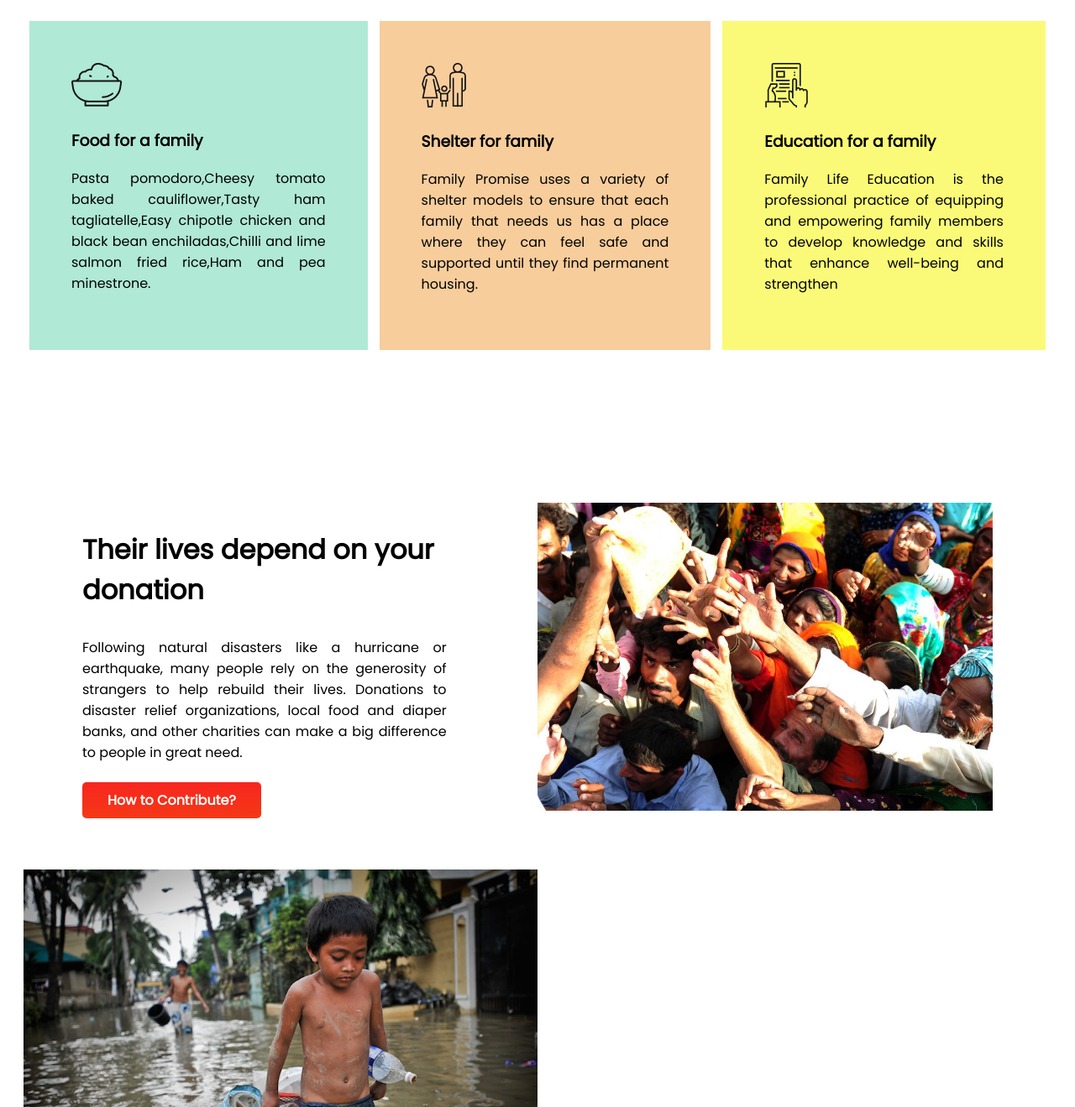
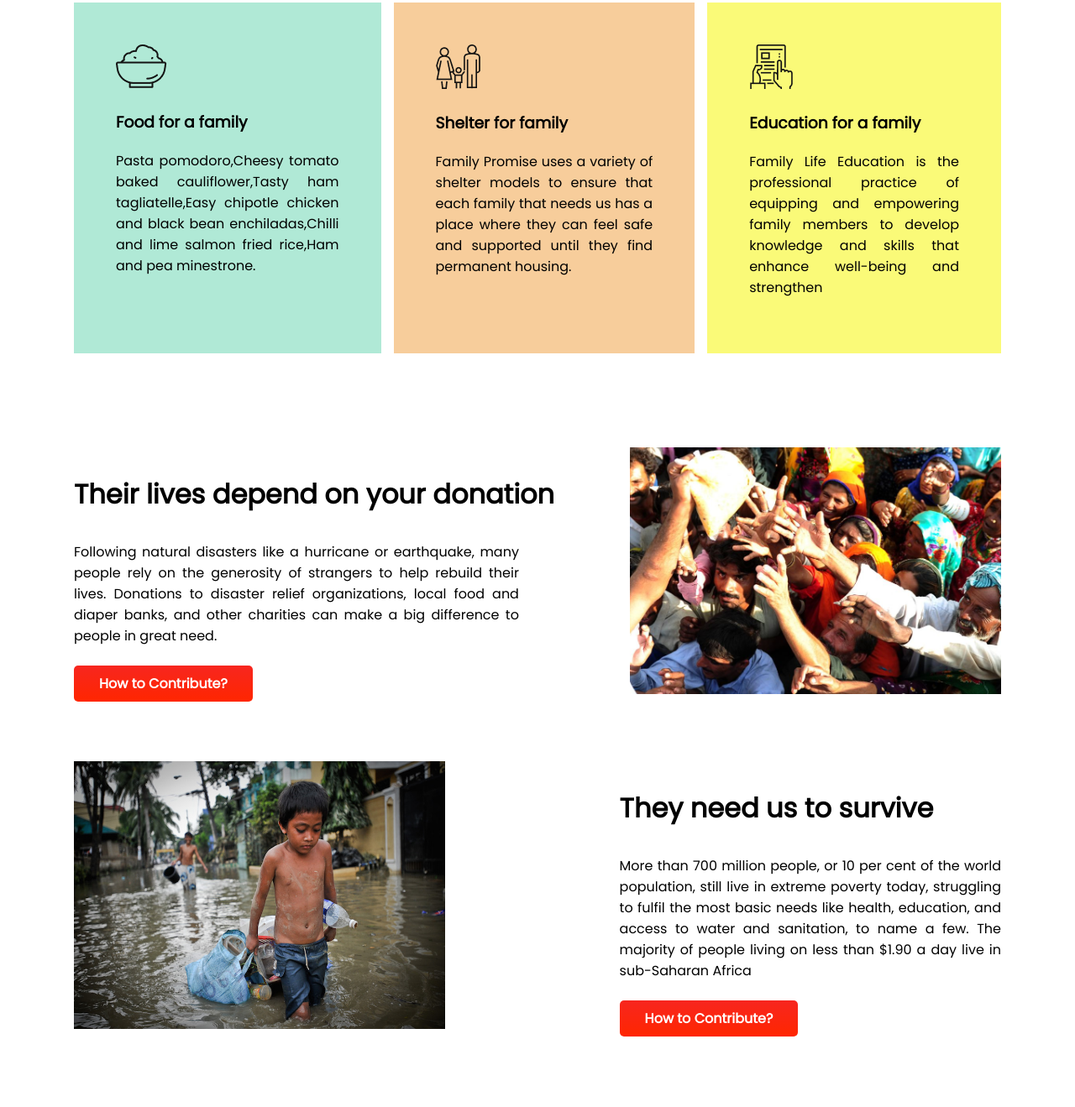
Before and after one commit to mohsin1905051/donate-today, a plain HTML site: page index.html in a window 1280 px wide. Shown: the part 1481-2800 px from the top of the page at 84% size. Drawn offline with Linux system fonts and the light colour scheme.

Commit message:
fix problem

```diff
--- a/index.html
+++ b/index.html
@@ -24,7 +24,7 @@
                 nonprofits access the funding, tools, training, and support <br> they need to serve their communities.
             </p>
             <p>
-                <a class="top-button" target="_blank" href="assunnahfoundation.org/donation">Donate Now</a>
+                <a class="all-button" target="_blank" href="https://www.assunnahfoundation.org/donation">Donate Now</a>
             </p>
         </div>
     </section>
@@ -49,7 +49,7 @@
         <div class="input">
             <input class="input-box" type="text" placeholder="Other Amount (Taka)" />
             <br />
-            <a class="top-button" href="assunnahfoundation.org/donation">Donate Now</a>
+            <a class="all-button" target="_blank" href="https://www.assunnahfoundation.org/donation">Donate Now</a>
         </div>
         <section>
             <div class="donate-plan-up">
@@ -72,7 +72,7 @@
                 </p>
 
             </div>
-            <div class="donate-plan-mid plan2">
+            <div id="donate-2" class="donate-plan-mid plan2">
                 <img src="shelter.png" alt="">
 
                 <h1>
@@ -102,7 +102,9 @@
                     diaper
                     banks, and other charities can make a big difference to people in great need.
                 </p>
-                <a id="conti-1-button" class="top-button" href="#">How to Contribute?</a>
+                <a id="conti-1-button" target="_blank" class="all-button"
+                    href="https://www.assunnahfoundation.org/donation">How to
+                    Contribute?</a>
             </div>
             <img src="donation0.jpg" alt="">
         </section>
@@ -110,14 +112,15 @@
         <section class="conti-2">
             <img src="donation9.jpg" alt="">
             <div class="conti-2-d">
-                <h1>They need us to survive</h1>
-                <p>
+                <h1 class="conti-2-h">They need us to survive</h1>
+                <p id="conti-2-p">
                     More than 700 million people, or 10 per cent of the world population, still live in extreme poverty
                     today, struggling to fulfil the most basic needs like health, education, and access to water and
                     sanitation, to name a few. The majority of people living on less than $1.90 a day live in
                     sub-Saharan Africa
                 </p>
-                <a class="top-button" href="#">How to Contribute?</a>
+                <a class="all-button" target="_blank" href="https://www.assunnahfoundation.org/donation">How to
+                    Contribute?</a>
             </div>
         </section>
 
--- a/style.css
+++ b/style.css
@@ -11,8 +11,8 @@ body {
 }
 
 .donate-section-all {
-    margin-left: 20px;
-    margin-right: 20px;
+    margin-left: 5em;
+    margin-right: 5em;
 }
 
 .head-intro {
@@ -33,9 +33,9 @@ body {
     padding: 0.5em 0em 1.5em 0em;
 }
 
-.top-button {
+.all-button {
     text-decoration: none;
-    background-image: linear-gradient(rgb(247, 38, 31), rgb(245, 56, 22));
+    background-image: linear-gradient(rgb(247, 38, 31), rgb(255, 38, 0));
     padding: 10px 30px;
     border-radius: 5px;
     color: white;
@@ -110,14 +110,18 @@ body {
 
 .donate-plan-section {
     display: flex;
+
 }
 
 .donate-plan-mid {
     padding: 50px 50px;
     text-align: justify;
-    margin-left: 7px;
-    margin-right: 7px;
     margin-bottom: 7em;
+}
+
+#donate-2 {
+    margin-left: 15px;
+    margin-right: 15px;
 }
 
 .plan1 {
@@ -134,11 +138,10 @@ body {
 
 .conti-1 {
     display: flex;
-    padding: 70px 70px;
 }
 
 .conti-1 img {
-    width: 50%;
+    width: 40%;
 }
 
 #conti-1-p {
@@ -151,10 +154,26 @@ body {
     font-size: 2em;
 }
 
-.conti-2-d {
+.conti-2 {
     display: flex;
+    margin-bottom: 7em;
+    padding-top: 5em;
 }
 
 .conti-2 img {
-    width: 50%;
+    width: 40%;
 }
+
+.conti-2-h {
+    font-size: 2em;
+}
+
+#conti-2-p {
+    text-align: justify;
+    margin-bottom: 2em;
+
+}
+
+.conti-2-d {
+    padding-left: 13em;
+}
```
